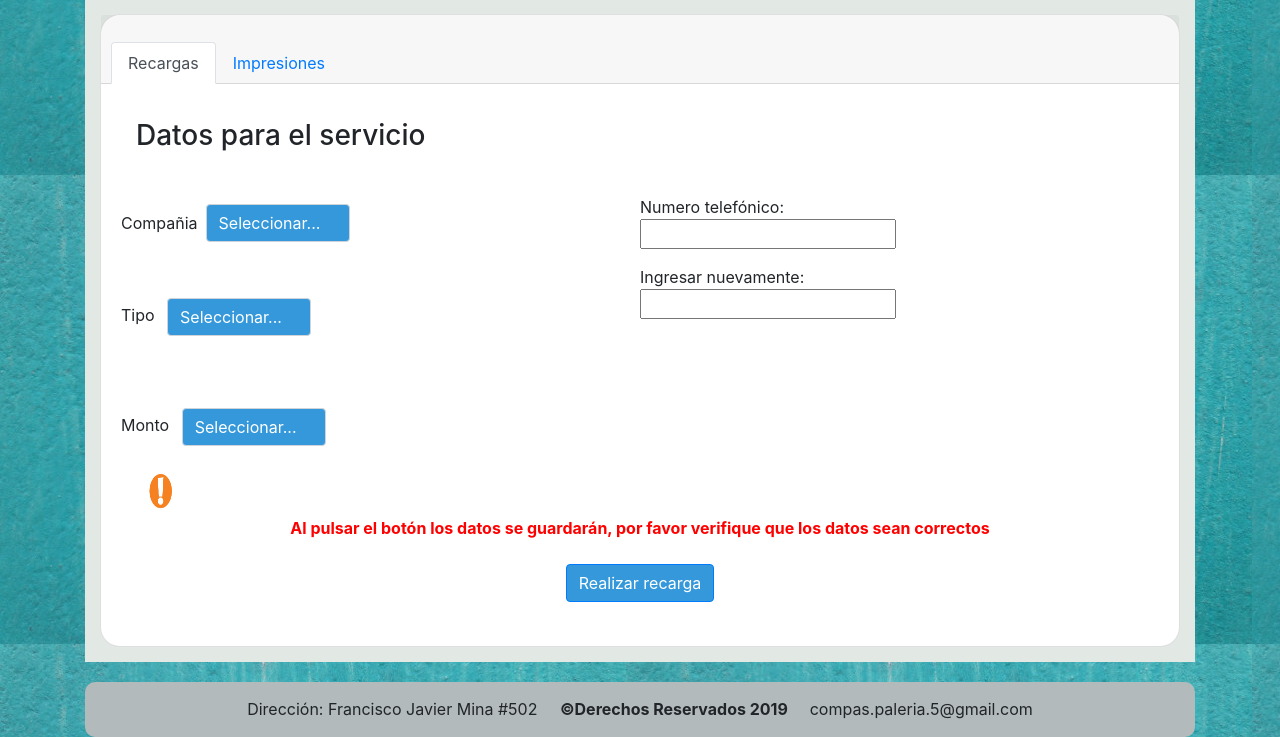
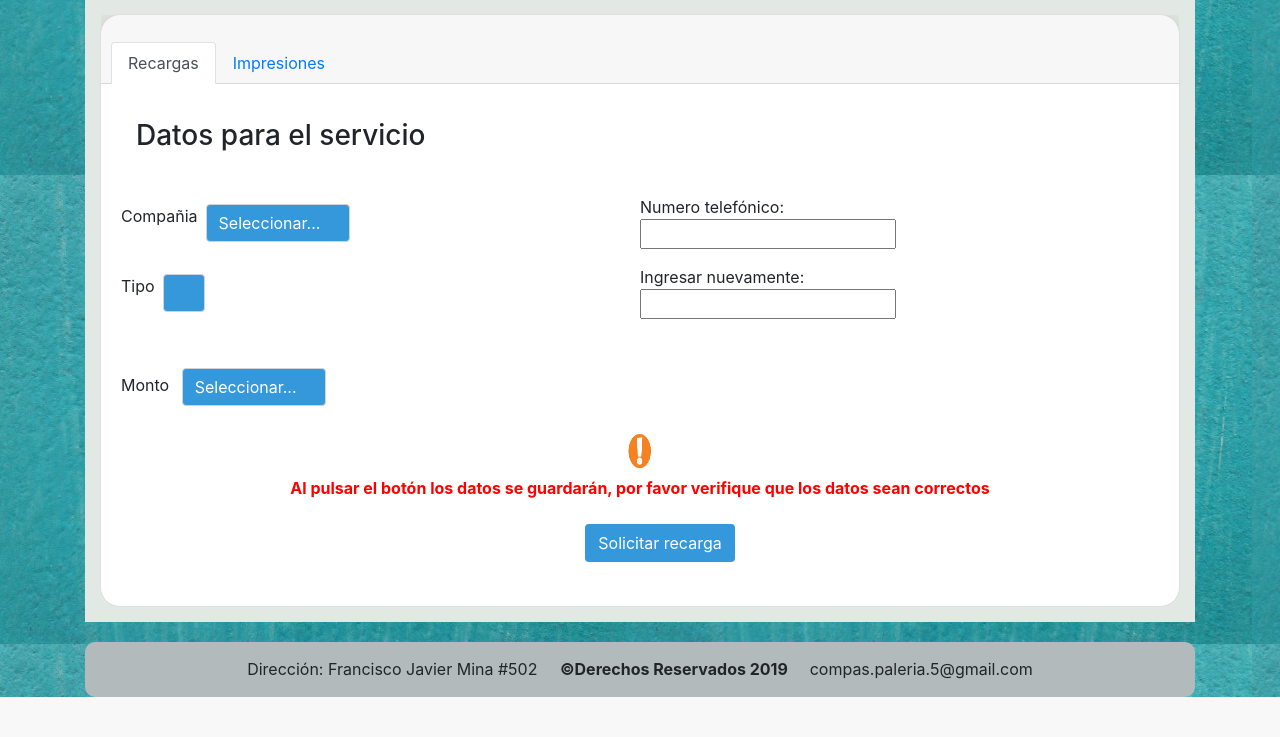
Before and after one commit to LeoDaniell/pcompas, a PHP site: page /cliente/recarga.php?id=1 in a window 1280 px wide. Shown: the part 294-1031 px from the top of the page. After the commit the page ends 991 px from the top, so only its background shows below. Run offline with PHP 8.4, Linux system fonts and the light colour scheme; the visitor is signed in with stand-in values (Sample User, id 1); lists and menus that the app fills with data are empty.

Commit message:
Se agrego la funcionalidad para solicitar recagas

```diff
--- a/cliente/impresiones.php
+++ b/cliente/impresiones.php
@@ -344,6 +344,7 @@ session_start();
                                     </select>
 
                                     <br>
+
                                     <div class="row" >
 
                                         <ul style="margin: auto">
--- a/cliente/recarga.php
+++ b/cliente/recarga.php
@@ -1,3 +1,6 @@
+<?php
+session_start();
+?>
 <!doctype html>
 <html lang="es">
 
@@ -186,6 +189,10 @@
                         <div class="container">
                             <!--seccion Contenido-->
 
+
+
+                            <form method="POST" name="formulariorecargas"  action=<?php echo"guardarRecarga.php?id=".$_GET['id']."";?> >
+
                             <h3>Datos para el servicio</h3>
                                         <br>
 
@@ -195,60 +202,56 @@
 
                                 <div class="col-md-6" style="margin-top: 15px">
 
-                                        <div class="row" style="margin-right: 25px">
+                                <div class="row" >
 
 
-                                            <p>
-
-
-                                                <br>
-                                                <form class="form-inline">
-                                                    <label class="my-1 mr-2" for="idcompañia">Compañia </label>
-                                                    <select class="custom-select my-1 mr-sm-2" id="idcompañia">
-                                                      <option selected>Seleccionar...</option>
+                                <label class="my-1 mr-2" >Compañia </label>
+                                <select class="custom-select my-1 mr-sm-2" name="compania" onchange="cambiar()">
+                                <option value="0">Seleccionar...</option>
                                 <option value="1">Telcel</option>
                                 <option value="2">Movistar</option>
                                 <option value="3">Unefon</option>
                                 <option value="4">At&t</option>
                                 <option value="5">Iusacell</option>
                                 </select>
-                                            </p>
+
+                            </div>
+
+                            <br>
+                            <div class="row">
+                            <br>
+
+                                <label class="my-1 mr-2">Tipo</label>
+                                <select class="custom-select my-1 mr-sm-2" name="tipo">
+
+                                <option value="-">
+
+                                </select>
+
 
 
                             </div>
                             <br>
 
-                                        <div class="row">
-                                            <p>
-                                                <br>
-                                                <form class="form-inline">
-                                                    <label class="my-1 mr-2" for="idtipo">Tipo</label>
-                                                    <select class="custom-select my-1 mr-sm-2" id="idtipo">
-                                                      <option selected>Seleccionar...</option>
-                                                      <option value="1">Plan</option>
-                                                      <option value="2">Normal</option>
-                                                    </select>
-
-                                            </p>
-
-                                        </div>
-                                        <br>
 
                                         <div class="row">
                                             <p>
                                                 <br>
                                                 <form class="form-inline">
                                                     <label class="my-1 mr-2" for="idmonto">Monto</label>
-                                                    <select class="custom-select my-1 mr-sm-2" id="idmonto">
+                                                    <select class="custom-select my-1 mr-sm-2" id="idmonto" name="monto" >
                                                       <option selected>Seleccionar...</option>
-                                                      <option value="1">10</option>
-                                                      <option value="2">20</option>
-                                                      <option value="3">30</option>
-                                                      <option value="4">40</option>
-                                                      <option value="5">50</option>
-                                                      <option value="6">80</option>
-                                                      <option value="7">100</option>
+                                                      <option value="10">$10</option>
+                                                      <option value="20">$20</option>
+                                                      <option value="30">$30</option>
+                                                      <option value="50">$50</option>
+                                                      <option value="100">$100</option>
+                                                      <option value="150">$150</option>
+                                                      <option value="200">$200</option>
+                                                      <option value="300">$300</option>
+                                                      <option value="500">$500</option>
                                                     </select>
+</form>
                                             </p>
 
                                         </div>
@@ -264,7 +267,7 @@
                                             <p>
                                                 Numero telefónico: &nbsp;
                                                 <br>
-                                                <input type="text" maxlength="10" name="cajas">
+                                                <input type="text" maxlength="10" name="num1">
 
                                             </p>
                                         </div>
@@ -273,7 +276,7 @@
                                             <p>
                                                 Ingresar nuevamente: &nbsp;
                                                 <br>
-                                                <input type="text" maxlength="10" name="cajas">
+                                                <input type="text" maxlength="10" name="num2">
                                             </p>
                                         </div>
 
@@ -282,20 +285,35 @@
                                     </div>
                                           <div class="container">
 
-                                            <div>
+                                                <div class="row">
                                                     <img class="dos" src="../imagen/signo-ad.jpg" />
                                                 </div>
 
                                                 <div class="row">
                                                     <p class="txt" style="margin: auto"> <b class="bb">Al pulsar el botón los datos se guardarán, por favor verifique que los datos sean correctos</b>
                                                     </p>
+
                                                     </div>
+
 
                                                 <br>
 
-                                        <div class="row">
-                                            <a href="#" class="btn btn-primary" style="margin: auto">Realizar recarga</a>
+                                                <select  class="form-control" name="idUsuario" hidden >
+
+                                    <option value="<?php echo $_SESSION['id']?>"><?php echo $_SESSION['id']?></option>
+
+
+                                    </select>
+
+                                                <div class="row" >
+
+                                        <ul style="margin: auto">
+                                            <input type="submit" value="Solicitar recarga" class="btn btn-Danger ">
+                                        </ul>
                                     </div>
+
+                                    </form>
+
                                         <br>
 
                                     </div>
@@ -343,6 +361,8 @@
   <!-- jQuery first, then Popper.js, then Bootstrap JS -->
   <script src="../js/jquery-3.4.1.min.js"></script>
   <script src="../js/bootstrap.min.js"></script>
+  <script src="../js/recargas.js"></script>
+
 </body>
 
 </html>
```
Also changed, not shown: cliente/guardarRecarga.php (added, +55 -0 lines), js/recargas.js (added, +49 -0 lines), 1 other file. Lines whose indentation alone changed are shown as unchanged.
